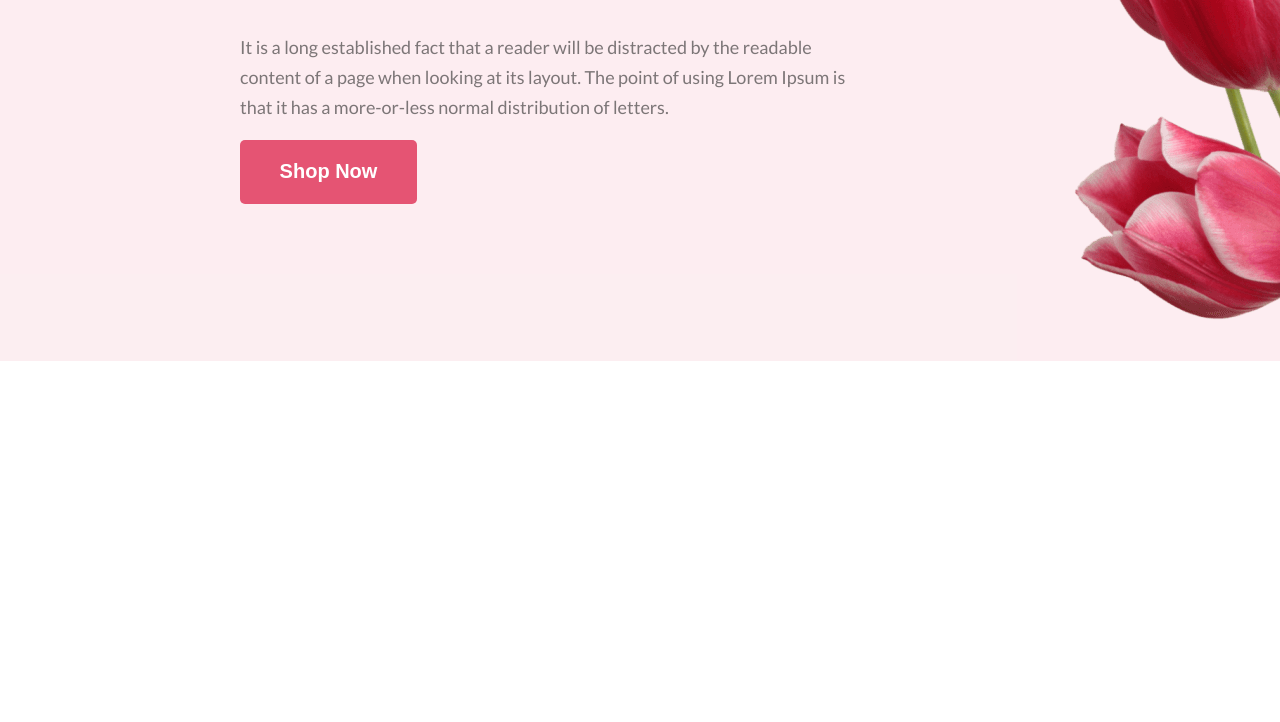
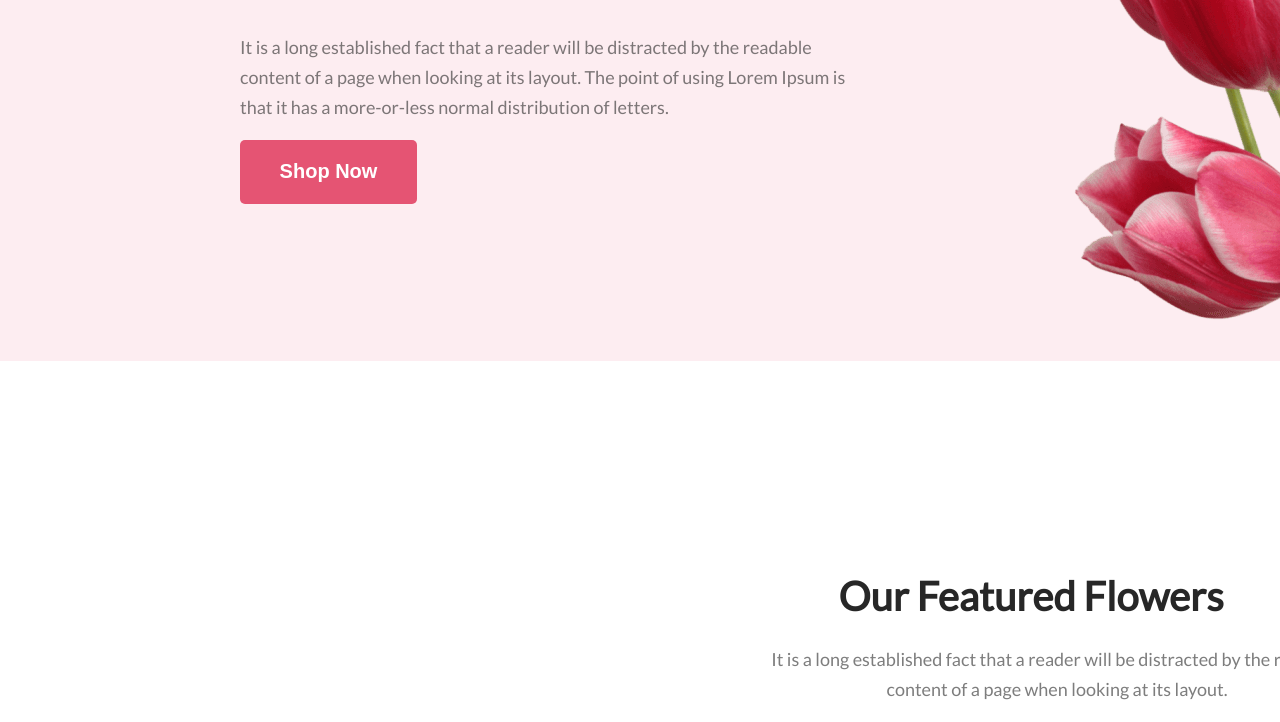
Before and after one commit to Vinactez/flower-shop-assignment, a plain HTML site: page index.html in a window 1280 px wide. Shown: the part 489-1211 px from the top of the page. Before the commit the page ends 850 px from the top, so only its background shows below. Drawn offline with Linux system fonts and the light colour scheme.

Commit message:
finished someting

```diff
--- a/index.html
+++ b/index.html
@@ -23,14 +23,20 @@
             of using Lorem Ipsum is that it has a more-or-less normal
             distribution of letters.
           </p>
-          <button>
-            Shop Now
-          </button>
+          <button>Shop Now</button>
         </div>
         <img src="/Flower Asset/pngwing 10.png" alt="" />
       </div>
     </header>
-    <main></main>
+    <main>
+      <div class="fetured-flowers">
+        <h2>Our Featured Flowers</h2>
+        <p>
+          It is a long established fact that a reader will be distracted by the
+          readable content of a page when looking at its layout.
+        </p>
+      </div>
+    </main>
     <footer></footer>
   </body>
 </html>
--- a/style.css
+++ b/style.css
@@ -55,3 +55,32 @@ body {
 }
 
 /* Finished banner styles */
+
+
+.fetured-flowers h2{
+  color: #272727;
+font-size: 40px;
+font-weight: 800;
+width: 392px;
+height: 48px;
+margin-bottom: 24px;
+word-wrap: break-word;
+text-align: center;
+padding-left: 75px;
+}
+
+.fetured-flowers p{
+  color: rgba(39, 39, 39, 0.60);
+font-size: 18px;
+font-weight: 400;
+width: 594px;
+height: 60px;
+line-height: 30px;
+word-wrap: break-word;
+text-align: center;
+}
+
+
+.fetured-flowers{
+  padding: 178px 760px 0px 760px;
+}
```
